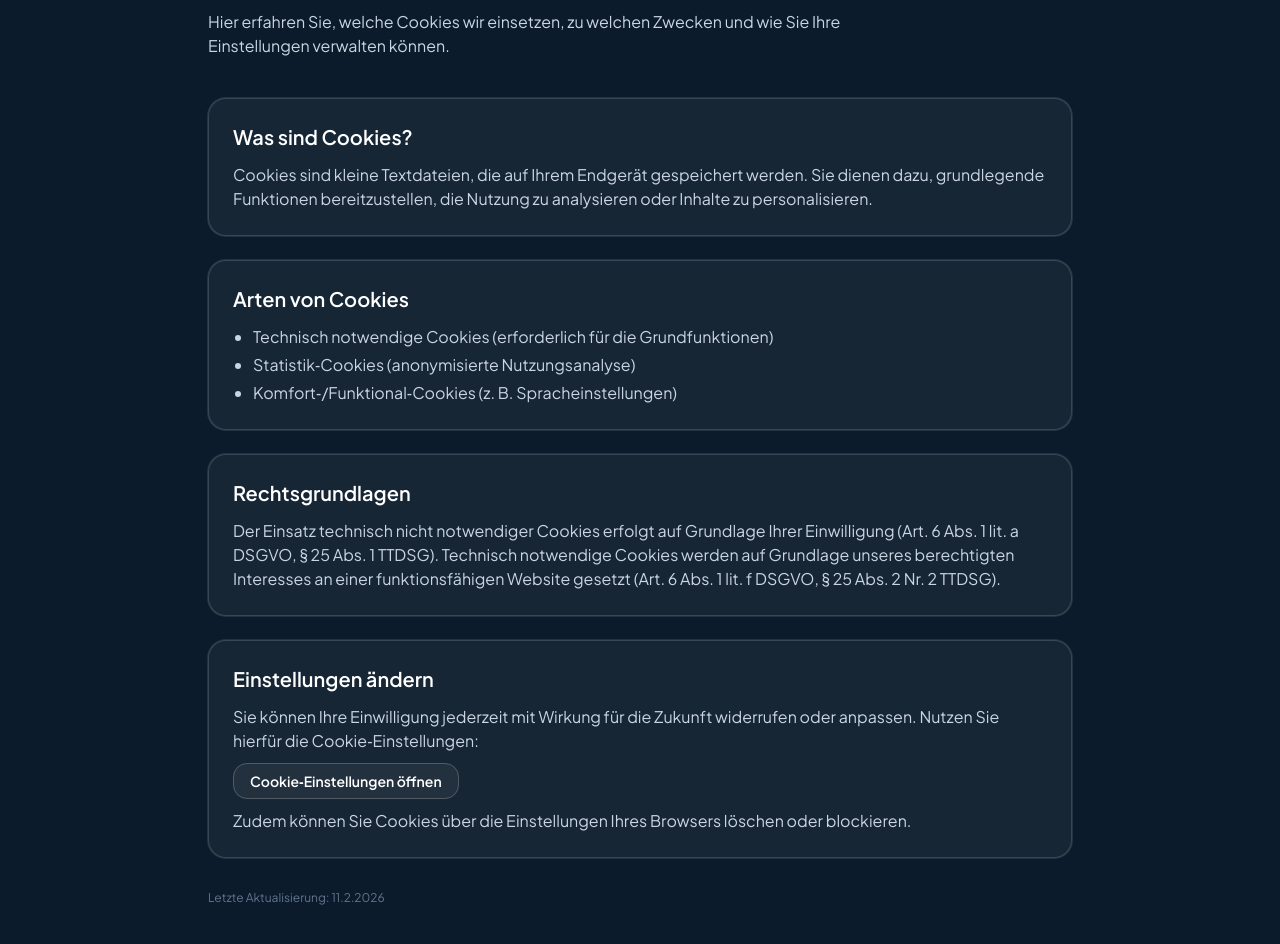
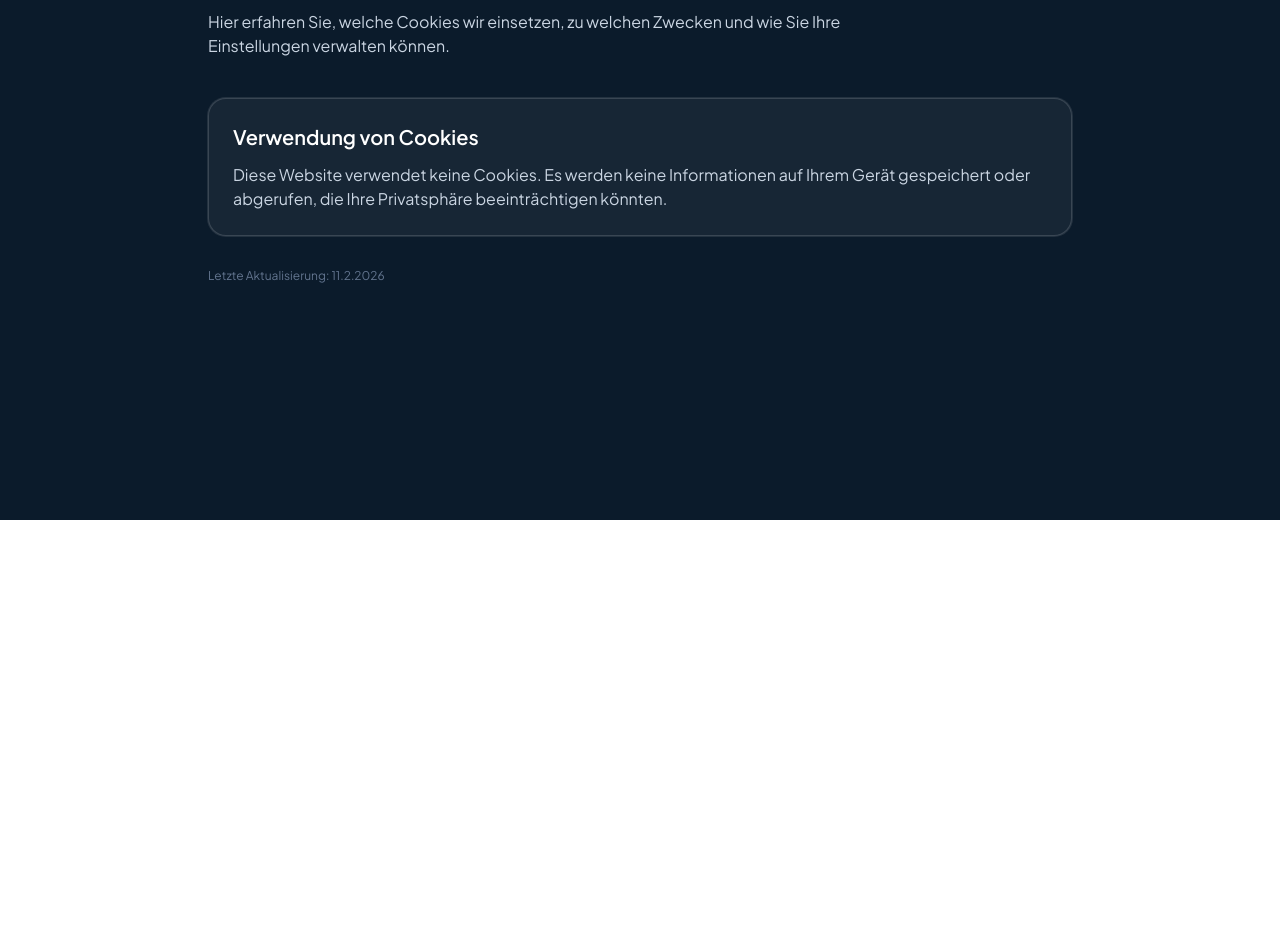
Before and after one commit to StefanPdm/website-2.0, a Next.js app: page /webdevelopment/cookies in a window 1280 px wide. Shown: the part 280-1224 px from the top of the page. After the commit the page ends 800 px from the top, so only its background shows below. Built offline with nearby package versions, Linux system fonts and the light colour scheme.

Commit message:
refactor: update CookiesPage content and remove unnecessary sections

```diff
--- a/app/webdevelopment/cookies/page.tsx
+++ b/app/webdevelopment/cookies/page.tsx
@@ -20,48 +20,10 @@ export default function CookiesPage() {
       </header>
 
       <section className='rounded-2xl border border-white/15 bg-white/5 p-6 ring-1 ring-white/10 mb-6'>
-        <h2 className='text-xl font-semibold text-white mb-3'>Was sind Cookies?</h2>
+        <h2 className='text-xl font-semibold text-white mb-3'>Verwendung von Cookies</h2>
         <p className='text-slate-300'>
-          Cookies sind kleine Textdateien, die auf Ihrem Endgerät gespeichert werden. Sie dienen
-          dazu, grundlegende Funktionen bereitzustellen, die Nutzung zu analysieren oder Inhalte zu
-          personalisieren.
-        </p>
-      </section>
-
-      <section className='rounded-2xl border border-white/15 bg-white/5 p-6 ring-1 ring-white/10 mb-6'>
-        <h2 className='text-xl font-semibold text-white mb-3'>Arten von Cookies</h2>
-        <ul className='list-disc pl-5 space-y-1 text-slate-300'>
-          <li>Technisch notwendige Cookies (erforderlich für die Grundfunktionen)</li>
-          <li>Statistik‑Cookies (anonymisierte Nutzungsanalyse)</li>
-          <li>Komfort‑/Funktional‑Cookies (z. B. Spracheinstellungen)</li>
-        </ul>
-      </section>
-
-      <section className='rounded-2xl border border-white/15 bg-white/5 p-6 ring-1 ring-white/10 mb-6'>
-        <h2 className='text-xl font-semibold text-white mb-3'>Rechtsgrundlagen</h2>
-        <p className='text-slate-300'>
-          Der Einsatz technisch nicht notwendiger Cookies erfolgt auf Grundlage Ihrer Einwilligung
-          (Art. 6 Abs. 1 lit. a DSGVO, § 25 Abs. 1 TTDSG). Technisch notwendige Cookies werden auf
-          Grundlage unseres berechtigten Interesses an einer funktionsfähigen Website gesetzt (Art.
-          6 Abs. 1 lit. f DSGVO, § 25 Abs. 2 Nr. 2 TTDSG).
-        </p>
-      </section>
-
-      <section className='rounded-2xl border border-white/15 bg-white/5 p-6 ring-1 ring-white/10 mb-6'>
-        <h2 className='text-xl font-semibold text-white mb-3'>Einstellungen ändern</h2>
-        <p className='text-slate-300'>
-          Sie können Ihre Einwilligung jederzeit mit Wirkung für die Zukunft widerrufen oder
-          anpassen. Nutzen Sie hierfür die Cookie‑Einstellungen:
-        </p>
-        <div className='mt-4'>
-          <a
-            href='#'
-            className='rounded-xl border border-white/20 bg-white/5 px-4 py-2 text-sm font-semibold text-white hover:bg-white/10'>
-            Cookie‑Einstellungen öffnen
-          </a>
-        </div>
-        <p className='mt-4 text-slate-300'>
-          Zudem können Sie Cookies über die Einstellungen Ihres Browsers löschen oder blockieren.
+          Diese Website verwendet keine Cookies. Es werden keine Informationen auf Ihrem Gerät
+          gespeichert oder abgerufen, die Ihre Privatsphäre beeinträchtigen könnten.
         </p>
       </section>
 
--- a/app/webdevelopment/datenschutz/page.tsx
+++ b/app/webdevelopment/datenschutz/page.tsx
@@ -23,13 +23,13 @@ export default function DatenschutzPage() {
         <h2 className='text-xl font-semibold text-white mb-3'>Verantwortlicher</h2>
         <div className='space-y-1 text-slate-300'>
           <p>Stefan Heinemann</p>
-          <p>Straße Hausnummer · PLZ Ort</p>
+          <p>Schmiedegasse 53 ⁍ 14469 Potsdam</p>
           <p>
             E-Mail:{' '}
             <a
               className='underline decoration-white/30 hover:text-white'
-              href='mailto:mail@example.com'>
-              mail@example.com
+              href='mailto:webdeveloper@heinemann.berlin'>
+              webdeveloper@heinemann.berlin
             </a>
           </p>
         </div>
--- a/app/webdevelopment/page.tsx
+++ b/app/webdevelopment/page.tsx
@@ -562,7 +562,6 @@ export default function WebdevelopmentPage() {
             </ElectricBorder>
           </div>
         </section>
-        <ScrollToTop />
       </div>
       {/* Footer */}
       <footer className='relative z-20 border-t border-white/10 bg-transparent'>
@@ -597,15 +596,10 @@ export default function WebdevelopmentPage() {
               className='hover:text-white'>
               Cookies
             </Link>
-            <span className='text-slate-600'>·</span>
-            <Link
-              href='/webdevelopment/agb'
-              className='hover:text-white'>
-              AGB
-            </Link>
+
             <span className='text-slate-600'>·</span>
             <a
-              href='https://www.linkedin.com/in/your-profile'
+              href='https://www.linkedin.com/in/stefan-h-317377267/'
               target='_blank'
               rel='noopener noreferrer'
               className='hover:text-white'>
@@ -614,6 +608,7 @@ export default function WebdevelopmentPage() {
           </div>
         </div>
       </footer>
+      <ScrollToTop />
     </div>
   );
 }
```
